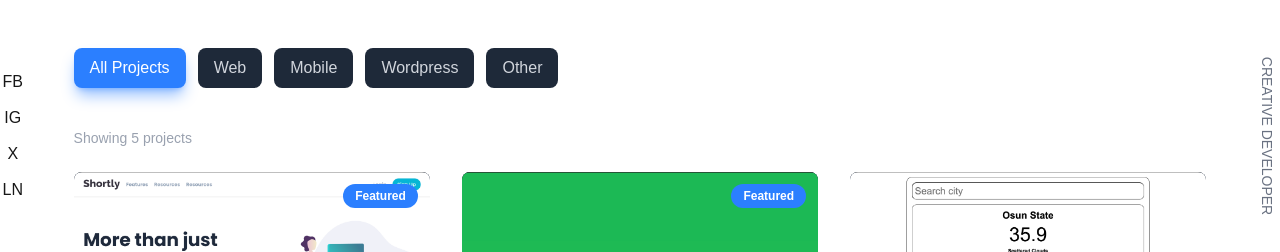
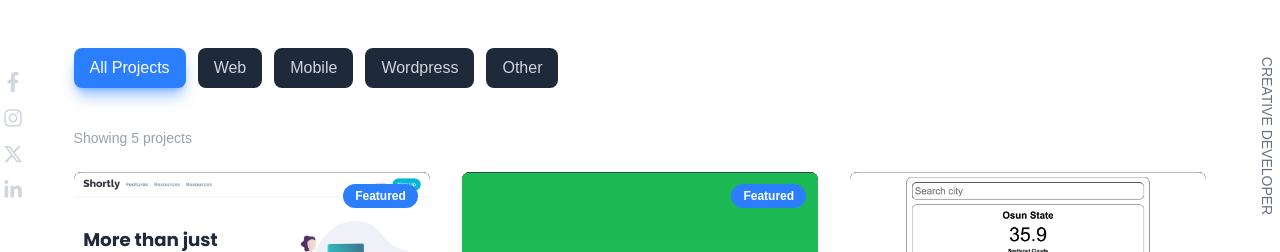
Before and after one commit to theisraelolaleye/portfolio2.0, a Next.js app: page /projects in a window 1280 px wide. Shown: the part 264-516 px from the top of the page. Built offline with nearby package versions, Linux system fonts and the light colour scheme; no server answers.

Commit message:
feat: Add social media links and update project URLs with live and GitHub links

```diff
--- a/app/layout.tsx
+++ b/app/layout.tsx
@@ -2,6 +2,9 @@ import type { Metadata } from "next";
 import { Geist, Geist_Mono } from "next/font/google";
 import "./globals.css";
 import Header from "@/components/layouts/Header";
+import Link from "next/link";
+import { FaFacebookF, FaInstagram, FaLinkedinIn } from "react-icons/fa";
+import { FaXTwitter } from "react-icons/fa6";
 
 
 const geistSans = Geist({
@@ -93,11 +96,43 @@ export default function RootLayout({
         <main className=" min-h-screen pt-28 pb-20 md:pb-14 flex w-full">
 
           {/* left - Social media icons */}
-          <div className="hidden lg:flex w-[2%] flex-col h-full justify-center items-center gap-3 fixed left-0 top-1/2 -translate-y-1/2">
-            <div className="hover:scale-110 transition-transform cursor-pointer">FB</div>
-            <div className="hover:scale-110 transition-transform cursor-pointer">IG</div>
-            <div className="hover:scale-110 transition-transform cursor-pointer">X</div>
-            <div className="hover:scale-110 transition-transform cursor-pointer">LN</div>
+          <div className="hidden lg:flex w-[2%] flex-col h-full justify-center items-center gap-4 fixed left-0 top-1/2 -translate-y-1/2">
+            <Link
+              href="https://web.facebook.com/theisraelolaleye"
+              aria-label="Facebook"
+              target="_blank"
+              rel="noopener noreferrer"
+              className="hover:scale-110 transition-transform cursor-pointer text-gray-300 hover:text-white"
+            >
+              <FaFacebookF className="w-5 h-5" />
+            </Link>
+            <Link
+              href="https://www.instagram.com/theisraelolaleye"
+              aria-label="Instagram"
+              target="_blank"
+              rel="noopener noreferrer"
+              className="hover:scale-110 transition-transform cursor-pointer text-gray-300 hover:text-white"
+            >
+              <FaInstagram className="w-5 h-5" />
+            </Link>
+            <Link
+              href="https://twitter.com/_israelolaleye"
+              aria-label="X (Twitter)"
+              target="_blank"
+              rel="noopener noreferrer"
+              className="hover:scale-110 transition-transform cursor-pointer text-gray-300 hover:text-white"
+            >
+              <FaXTwitter className="w-5 h-5" />
+            </Link>
+            <Link
+              href="https://www.linkedin.com/in/theisraelolaleye"
+              aria-label="LinkedIn"
+              target="_blank"
+              rel="noopener noreferrer"
+              className="hover:scale-110 transition-transform cursor-pointer text-gray-300 hover:text-white"
+            >
+              <FaLinkedinIn className="w-5 h-5" />
+            </Link>
           </div>
 
           {/* Main content area */}
@@ -113,10 +148,42 @@ export default function RootLayout({
 
         {/* Mobile social icons - bottom fixed */}
         <div className="lg:hidden fixed bottom-16 left-0 right-0 flex justify-center gap-6 pb-2 bg-gradient-to-t from-black/50 to-transparent backdrop-blur-sm">
-          <div className="hover:scale-110 transition-transform cursor-pointer text-sm">FB</div>
-          <div className="hover:scale-110 transition-transform cursor-pointer text-sm">IG</div>
-          <div className="hover:scale-110 transition-transform cursor-pointer text-sm">X</div>
-          <div className="hover:scale-110 transition-transform cursor-pointer text-sm">LN</div>
+          <Link
+            href="https://web.facebook.com/theisraelolaleye"
+            aria-label="Facebook"
+            target="_blank"
+            rel="noopener noreferrer"
+            className="hover:scale-110 transition-transform cursor-pointer text-gray-300 hover:text-white"
+          >
+            <FaFacebookF className="w-5 h-5" />
+          </Link>
+          <Link
+            href="https://www.instagram.com/theisraelolaleye"
+            aria-label="Instagram"
+            target="_blank"
+            rel="noopener noreferrer"
+            className="hover:scale-110 transition-transform cursor-pointer text-gray-300 hover:text-white"
+          >
+            <FaInstagram className="w-5 h-5" />
+          </Link>
+          <Link
+            href="https://twitter.com/_israelolaleye"
+            aria-label="X (Twitter)"
+            target="_blank"
+            rel="noopener noreferrer"
+            className="hover:scale-110 transition-transform cursor-pointer text-gray-300 hover:text-white"
+          >
+            <FaXTwitter className="w-5 h-5" />
+          </Link>
+          <Link
+            href="https://www.linkedin.com/in/theisraelolaleye"
+            aria-label="LinkedIn"
+            target="_blank"
+            rel="noopener noreferrer"
+            className="hover:scale-110 transition-transform cursor-pointer text-gray-300 hover:text-white"
+          >
+            <FaLinkedinIn className="w-5 h-5" />
+          </Link>
         </div>
 
         <footer className="fixed bottom-0 left-0 right-0 h-10 md:h-12 bg-black flex items-center justify-center text-xs md:text-sm">
--- a/data/projects.ts
+++ b/data/projects.ts
@@ -11,11 +11,11 @@ export const projects: Project[] = [
       "Built with React and TypeScript, this URL shortener lets users generate memorable short links, copy quickly, and view click stats. Designed with a clean UI and responsive layout for seamless sharing across devices.",
     image: "/projects/url-shortener.png",
     tags: ["React", "TypeScript", "Tailwind CSS"],
-    // liveUrl: "",
-    // githubUrl: "",
+    liveUrl: "https://independence-urlshortener.netlify.app/",
+    githubUrl: "https://github.com/mrolaleyeisrael/urlShortener",
     featured: true,
     category: "web",
-    year: 2024,
+    year: 2023,
   },
   {
     id: "spotify-clone",
@@ -26,11 +26,11 @@ export const projects: Project[] = [
       "Implements a polished front-end experience featuring playlists, album views, and playback controls. Focused on UI/UX, accessibility, and fluid interactions with a responsive layout that mimics a real streaming app.",
     image: "/projects/spotify-clone.png",
     tags: ["Next.js", "React", "TypeScript", "Tailwind CSS"],
-    // liveUrl: "",
-    // githubUrl: "",
+    liveUrl: "https://spotify-independence.vercel.app/login/login.html",
+    githubUrl: "https://github.com/mrolaleyeisrael/spotify-clone",
     featured: true,
     category: "web",
-    year: 2024,
+    year: 2023,
   },
   {
     id: "weather-app",
@@ -41,11 +41,11 @@ export const projects: Project[] = [
       "Responsive weather application with clean visuals and intuitive UX. Supports city search, current conditions, and short-term forecasts. Built with modern React patterns and optimized for performance.",
     image: "/projects/weather-app.png",
     tags: ["React", "TypeScript", "Tailwind CSS"],
-    // liveUrl: "",
-    // githubUrl: "",
+    liveUrl: "https://weatherapp-independence.vercel.app/",
+    githubUrl: "https://github.com/mrolaleyeisrael/weather_app",
     featured: false,
     category: "web",
-    year: 2024,
+    year: 2022,
   },
   {
     id: "restaurant-finder",
@@ -56,11 +56,11 @@ export const projects: Project[] = [
       "Interactive directory that helps users find the best places to eat around them. Includes search, category filters, and listing details. Built with a mobile-first approach for quick on-the-go discovery.",
     image: "/projects/restaurant-finder.png",
     tags: ["Next.js", "React", "TypeScript", "Tailwind CSS"],
-    // liveUrl: "",
-    // githubUrl: "",
+    liveUrl: "https://github.com/theisraelolaleye/alx-project-nexus",
+    githubUrl: "https://github.com/mrolaleyeisrael/restaurant-finder",
     featured: false,
     category: "web",
-    year: 2024,
+    year: 2023,
   },
   {
     id: "jobfrica",
```
